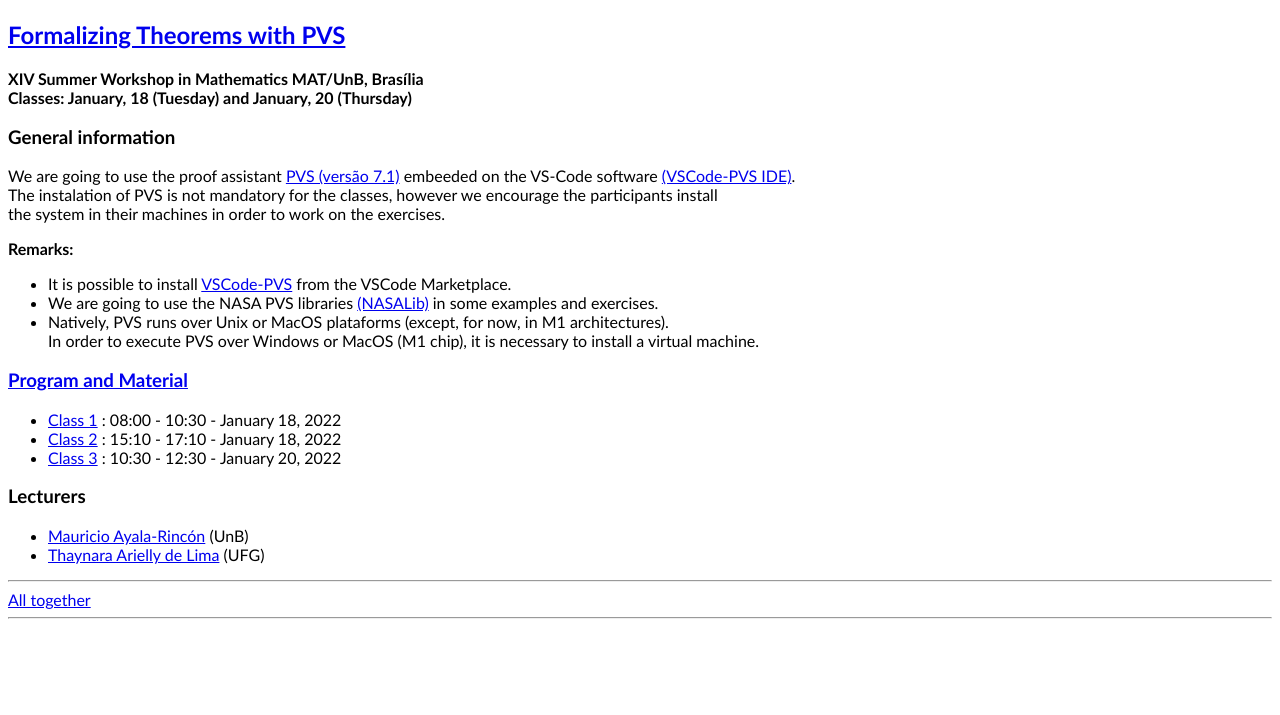
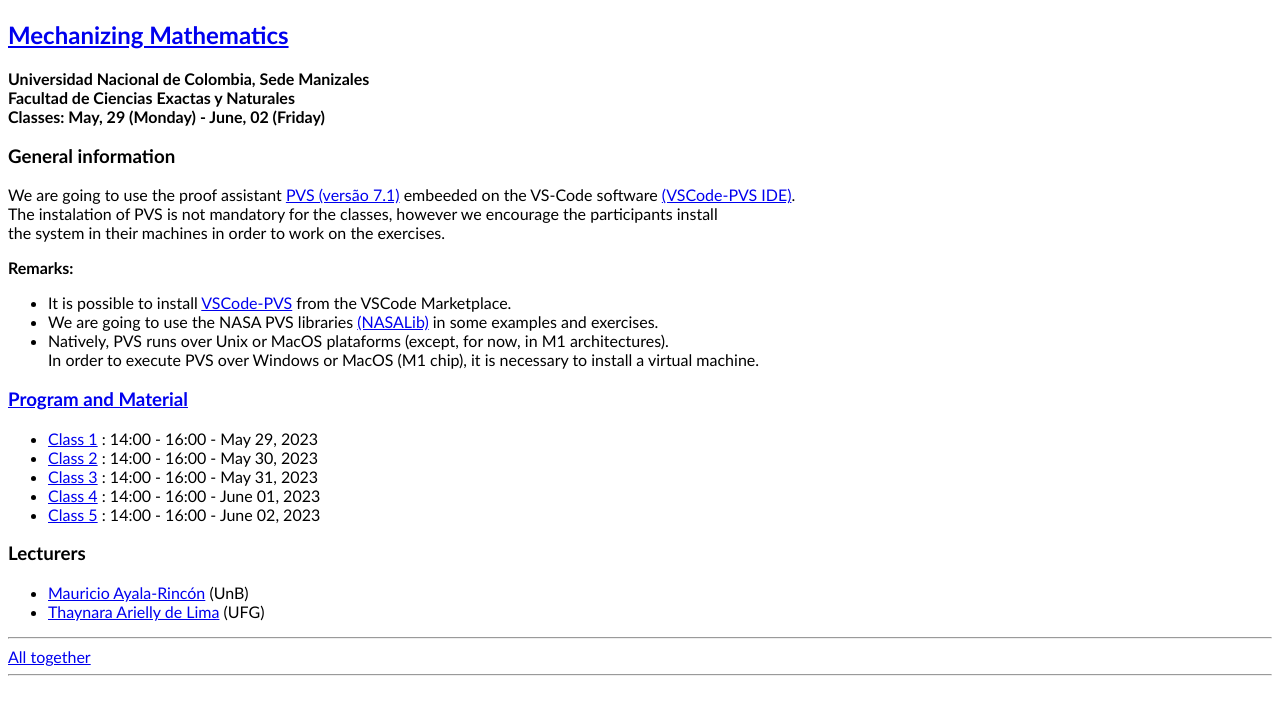
Before and after one commit to thaynaradelima/thaynaradelima.github.io, a Jekyll site: the page Tutorials/UNAL_Manizales_2023/index.html, which Jekyll copies as it is, in a window 1280 px wide. Shown: the top 715 px of the page. Built offline with Jekyll 4.4.1, drawn with Linux system fonts in a browser that asks for light colours.

Commit message:
Add files via upload

```diff
--- a/Tutorials/UNAL_Manizales_2023/index.html
+++ b/Tutorials/UNAL_Manizales_2023/index.html
@@ -48,15 +48,20 @@
 </head>
 <body>
     <h2>
-        <a href="./index.html">Formalizing Theorems with PVS</a>
+        <a href="./index.html">Mechanizing Mathematics</a>
     </h2>
     <p>
         <strong>
-            XIV Summer Workshop in Mathematics MAT/UnB, Bras&iacute;lia
+            Universidad Nacional de Colombia, Sede Manizales
             <br/>
         </strong>
         <strong>
-            Classes: January, 18 (Tuesday) and January, 20 (Thursday)
+            Facultad de Ciencias Exactas y Naturales
+            <br/>
+        </strong>
+
+        <strong>
+            Classes: May, 29 (Monday) - June, 02 (Friday)
             <br/>
         </strong>
     </p>
@@ -73,7 +78,7 @@
      <strong>Remarks:</strong>
     <ul>
          <li> It is possible to install <a href="https://marketplace.visualstudio.com/items?itemName=paolomasci.vscode-pvs">VSCode-PVS</a> from the VSCode Marketplace.
-         <li> We are going to use the NASA PVS libraries <a href="https://shemesh.larc.nasa.gov/fm/ftp/larc/PVS-library/">(NASALib)</a> in some examples and exercises.
+         <li> We are going to use the NASA PVS libraries <a href="https://github.com/nasa/pvslib">(NASALib)</a> in some examples and exercises.
          <li> Natively, PVS runs over Unix or MacOS plataforms (except, for now, in M1 architectures). <br/>
               In order to execute PVS over Windows or MacOS (M1 chip), it is necessary to install a virtual machine.
      </ul>
@@ -84,15 +89,23 @@
     <ul>
         <li>
             <a href="program.html#section1"> Class 1</a>
-            : 08:00 - 10:30 - January 18, 2022
+            : 14:00 - 16:00 - May 29, 2023
         </li>
         <li>
             <a href="program.html#section2">Class 2</a>
-            : 15:10 - 17:10 - January 18, 2022
+            : 14:00 - 16:00 - May 30, 2023
         </li>
         <li>
             <a href="program.html#section3">Class 3</a>
-            : 10:30 - 12:30 -  January 20, 2022
+            : 14:00 - 16:00 - May 31, 2023
+	</li>
+	<li>
+            <a href="program.html#section1"> Class 4</a>
+            : 14:00 - 16:00 - June 01, 2023
+	</li>
+	<li>
+            <a href="program.html#section1"> Class 5</a>
+            : 14:00 - 16:00 - June 02, 2023
         </li>
     </ul>
 
@@ -107,7 +120,7 @@
     </ul>
 
         <hr>
-        <a href="Summer_UnB_2022.tgz">All together</a>
+        <a href="UNAL_Manizales_2023.zip">All together</a>
         <hr>
 </body>
 </html>
```
